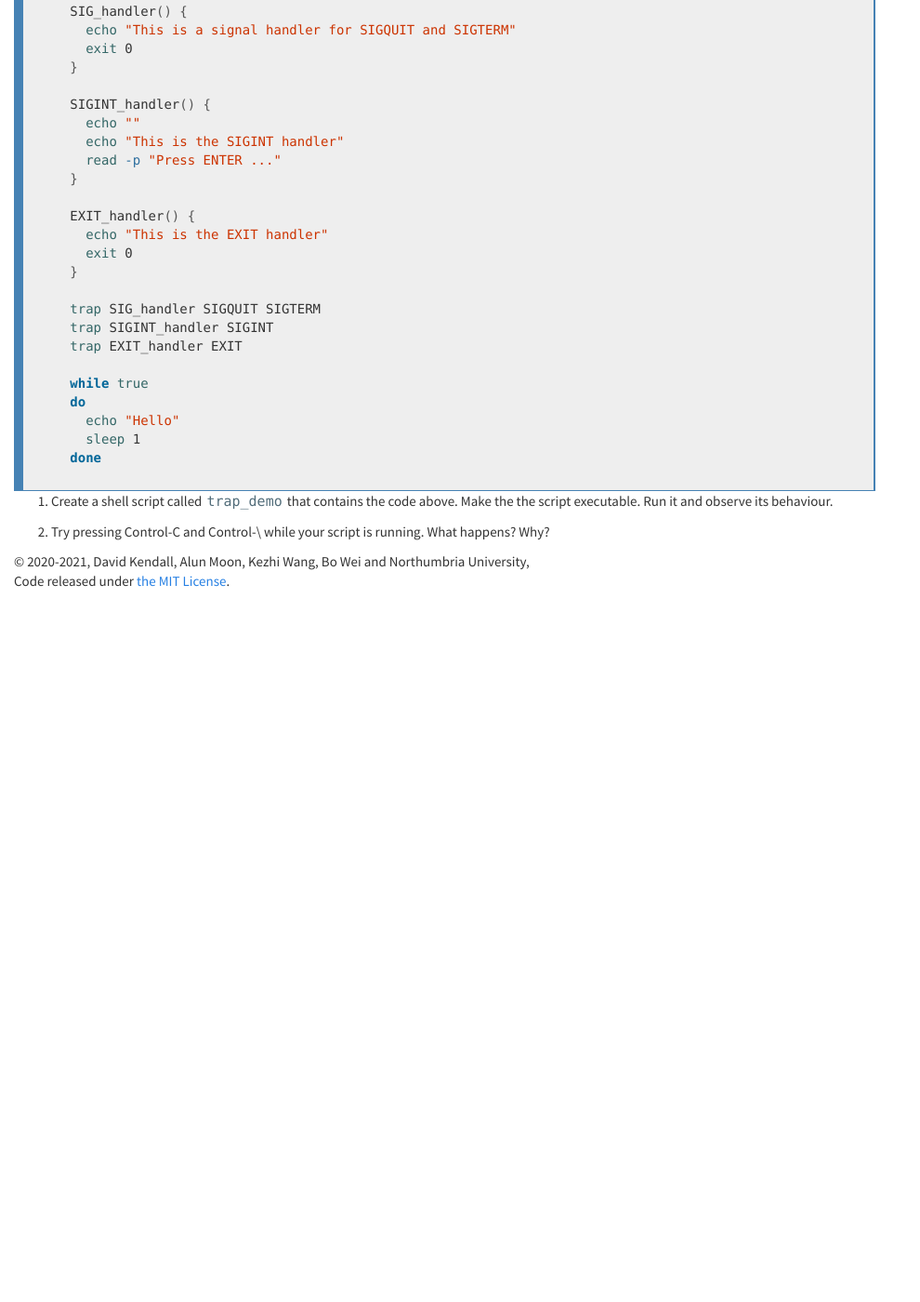
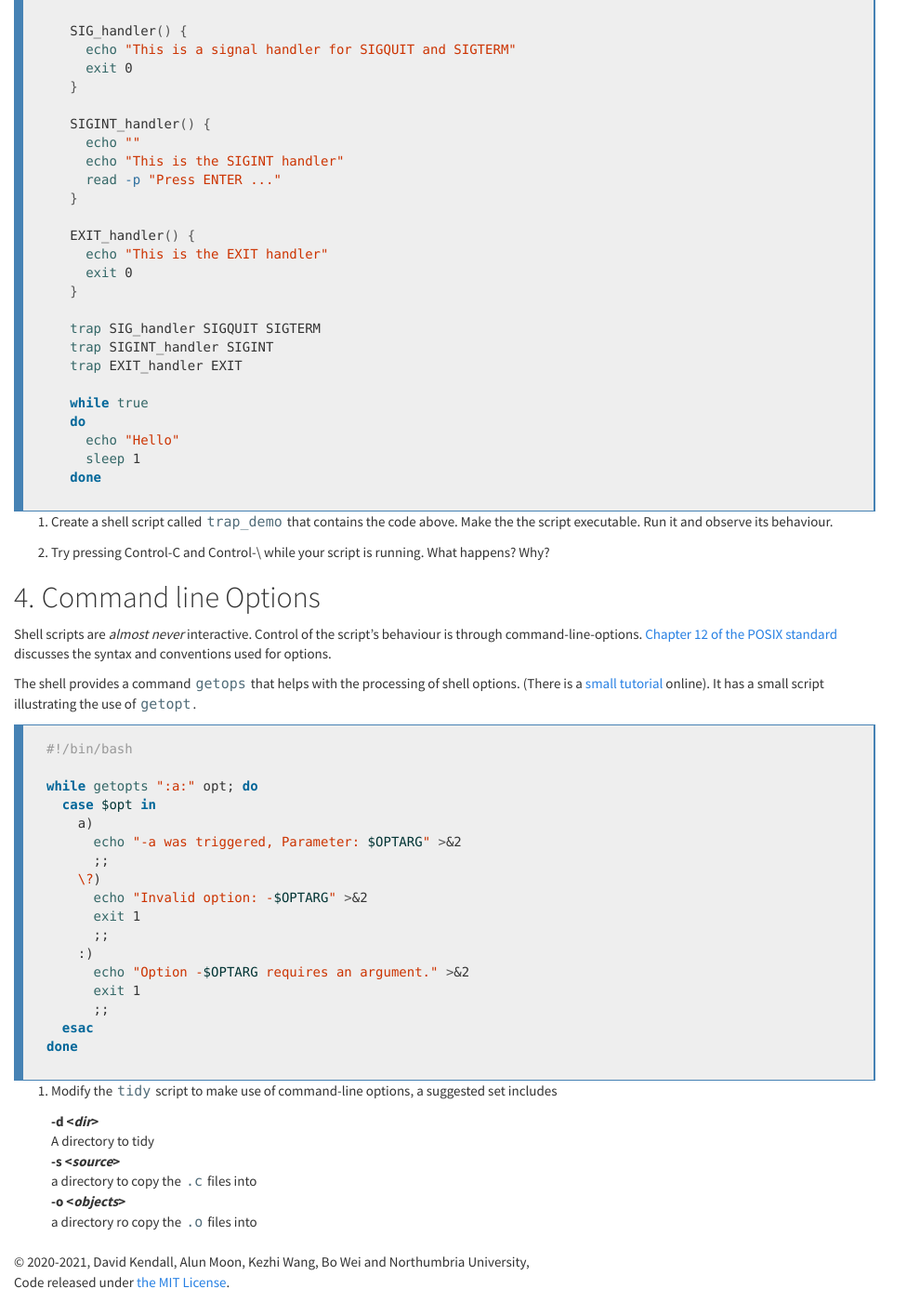
Before and after one commit to wkz20042008/kf4005, a Jekyll site: the page built from L07.md, in a window 1280 px wide and 1400 px high, scrolled down 3162 px. Shown: the whole window at 93% size, without its empty margins (0-990 px from the left). Built offline with Jekyll 4.4.1, drawn with Linux system fonts in a browser that asks for light colours; nearby versions of some CDN libraries; before the commit the page ends 3808 px from its top, so only the background shows below that.

Commit message:
Update L07.md

````diff
--- a/L07.md
+++ b/L07.md
@@ -232,3 +232,47 @@ this is done.
    another terminal, use the `kill` command to send the `TERM` signal to the
    process. What happens? Why?
 -->
+
+## Command line Options
+Shell scripts are _almost never_ interactive.  Control of the script's
+behaviour is through command-line-options.  [Chapter 12 of the POSIX
+standard](http://pubs.opengroup.org/onlinepubs/9699919799/basedefs/V1_chap12.html)
+discusses the syntax and conventions used for options.
+
+The shell provides a command `getops` that helps with the processing of shell
+options.  (There is a [small
+tutorial](http://wiki.bash-hackers.org/howto/getopts_tutorial) online).
+It has a small script illustrating the use of `getopt`.
+
+```sh
+#!/bin/bash
+
+while getopts ":a:" opt; do
+  case $opt in
+    a)
+      echo "-a was triggered, Parameter: $OPTARG" >&2
+      ;;
+    \?)
+      echo "Invalid option: -$OPTARG" >&2
+      exit 1
+      ;;
+    :)
+      echo "Option -$OPTARG requires an argument." >&2
+      exit 1
+      ;;
+  esac
+done
+```
+{: .code}
+
+1. Modify the `tidy` script to make use of command-line options,
+   a suggested set includes
+
+   -d &lt;_dir_&gt;
+   : A directory to tidy
+
+   -s &lt;_source_&gt;
+   : a directory to copy the `.c` files into
+
+   -o &lt;_objects_&gt;
+   : a directory ro copy the `.o` files into
````
